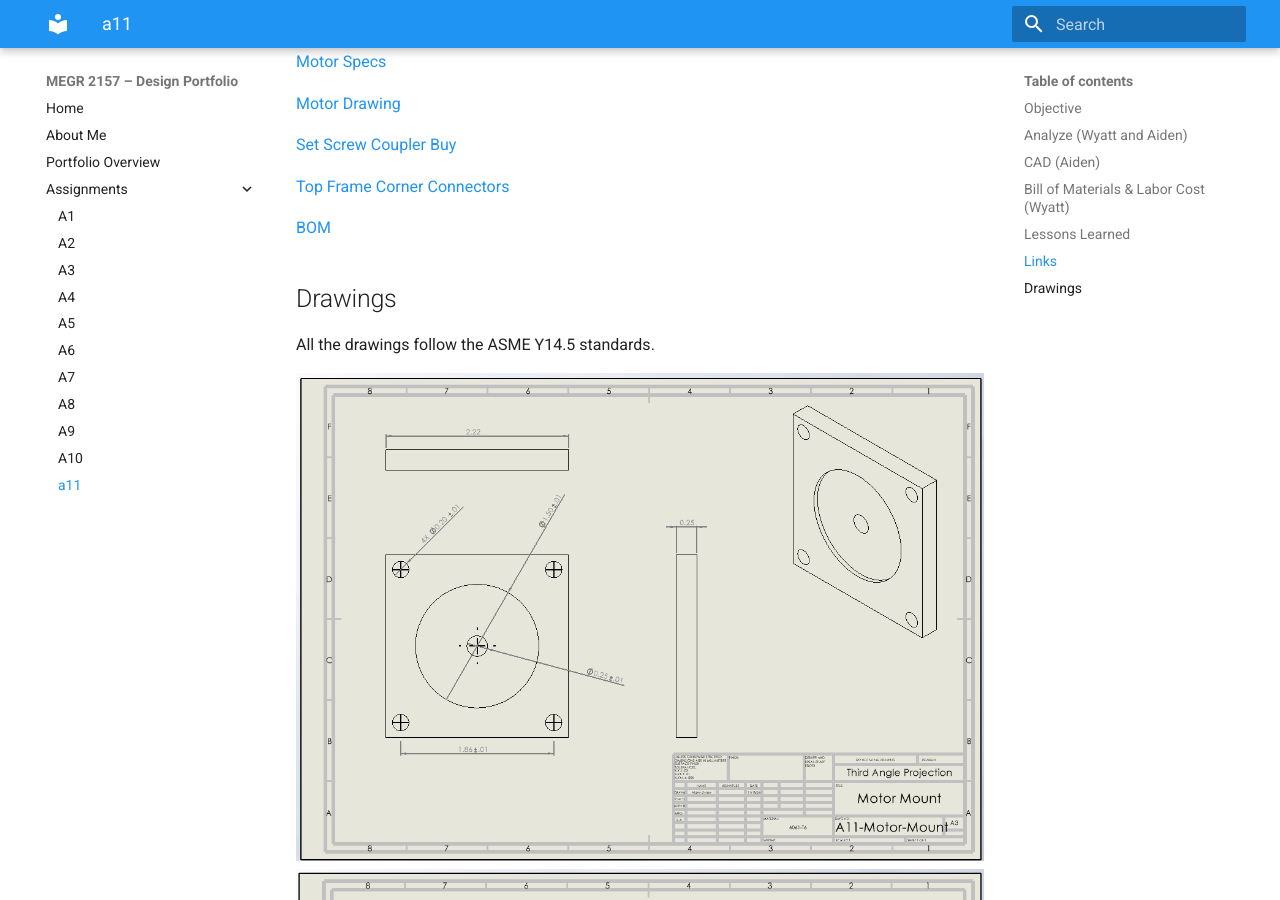
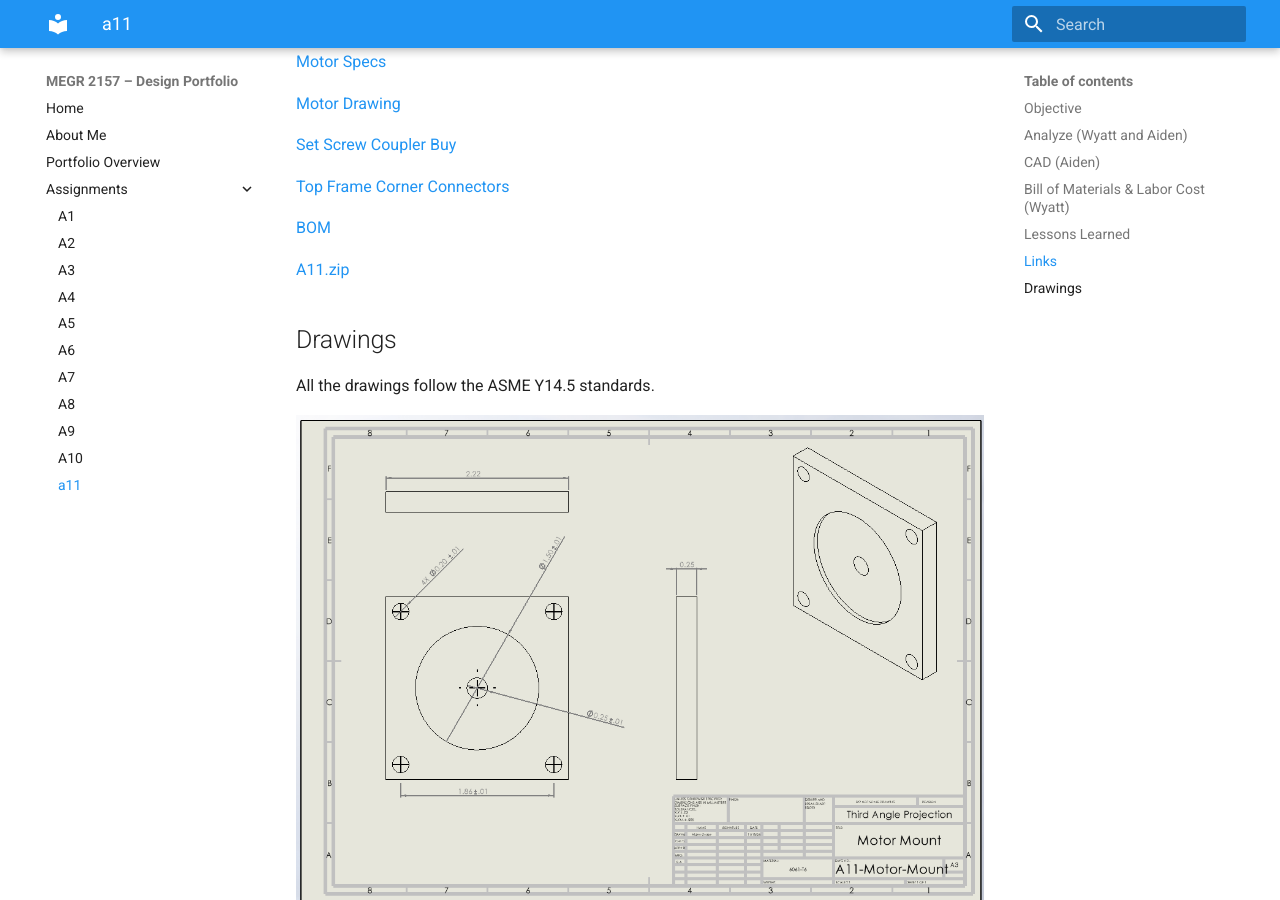
Before and after one commit to AidenGrake/megr2157-portfolio, an MkDocs documentation site: the page built from docs/assignments/a11/index.md, in a window 1280 px wide and 900 px high, scrolled down 14118 px. Built offline with MkDocs 1.6.1 and Material for MkDocs 9.7.7, drawn with Linux system fonts in a browser that asks for light colours.

Commit message:
Add A11.zip link to index.md

```diff
--- a/docs/assignments/a11/index.md
+++ b/docs/assignments/a11/index.md
@@ -96,6 +96,8 @@ During this assignment, our group learned about the importance of focusing on sm
 
 [BOM](A11BOM.xlsx)
 
+[A11.zip](A11.zip)
+
 ## Drawings
 All the drawings follow the ASME Y14.5 standards.
 
```
